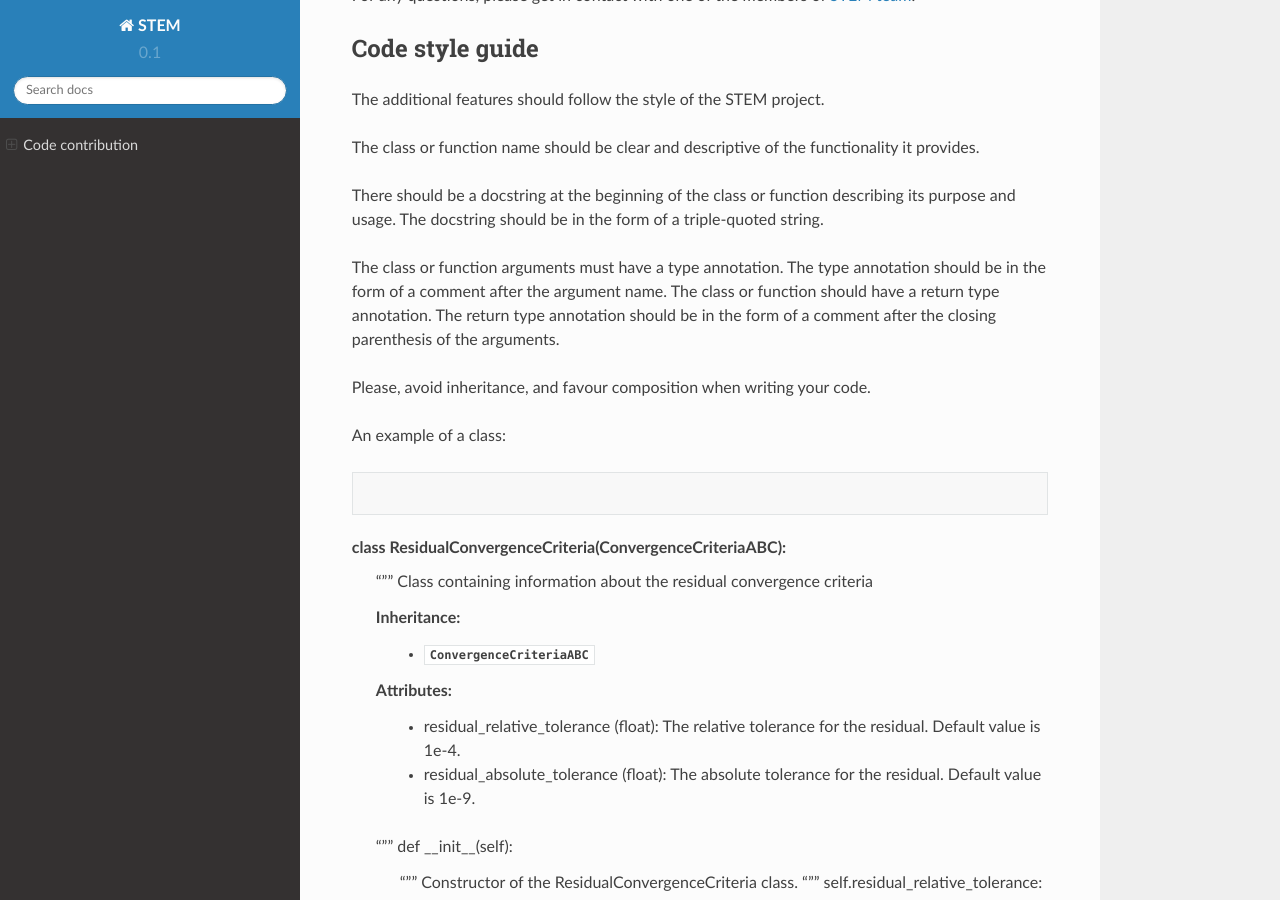
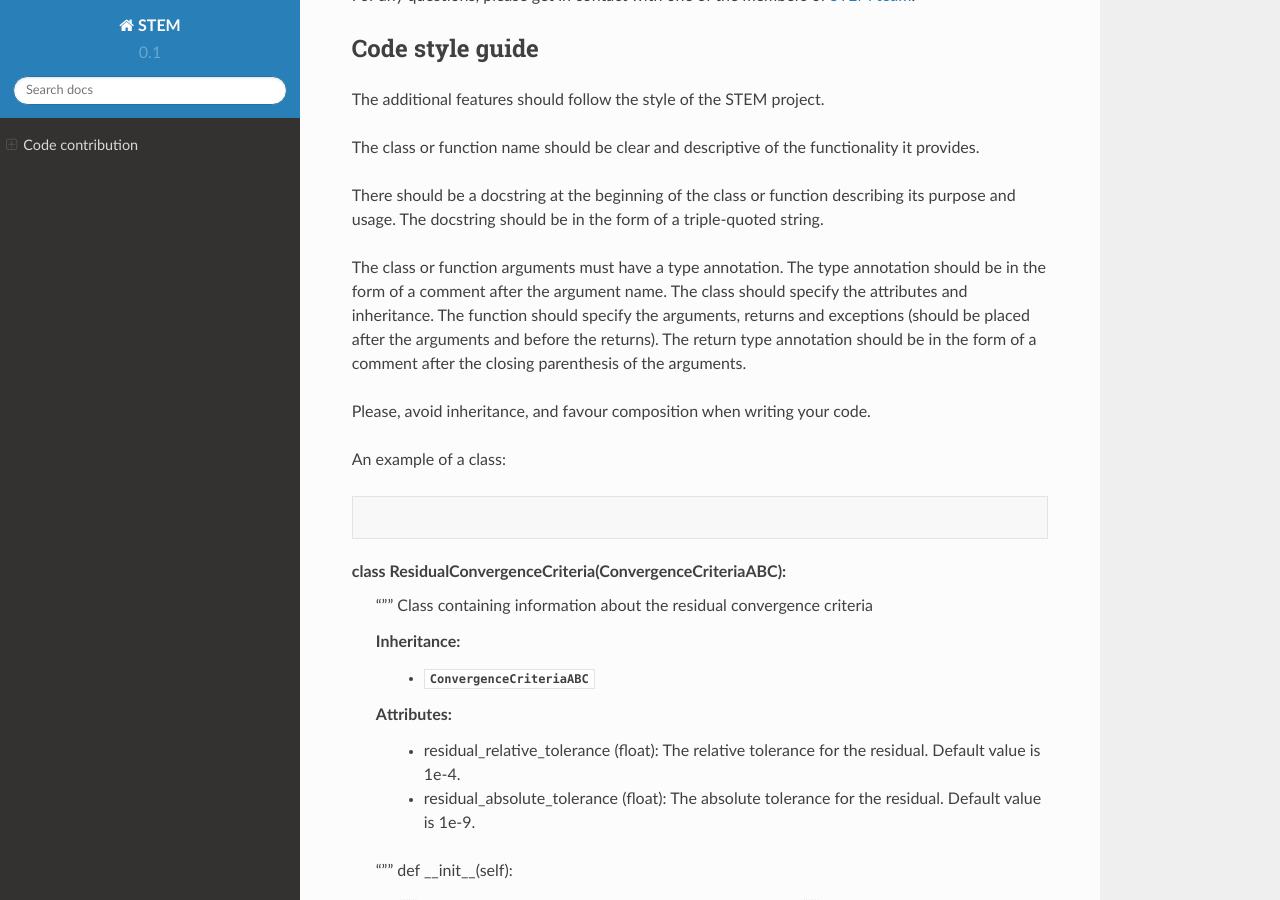
Before and after one commit to StemVibrations/STEM, a Sphinx documentation site: the page built from docs/contributions.rst, in a window 1280 px wide and 900 px high, scrolled down 520 px. Built offline with Sphinx 7.4.7 and the Read the Docs theme 2.0.0, drawn with Linux system fonts in a browser that asks for light colours.

Commit message:
updated contributions

```diff
--- a/docs/contributions.rst
+++ b/docs/contributions.rst
@@ -29,7 +29,9 @@ There should be a docstring at the beginning of the class or function describing
 The docstring should be in the form of a triple-quoted string.
 
 The class or function arguments must have a type annotation. The type annotation should be in the form of a comment after the argument name.
-The class or function should have a return type annotation. The return type annotation should be in the form of a comment after the closing parenthesis of the arguments.
+The class should specify the attributes and inheritance.
+The function should specify the arguments, returns and exceptions (should be placed after the arguments and before the returns).
+The return type annotation should be in the form of a comment after the closing parenthesis of the arguments.
 
 Please, avoid inheritance, and favour composition when writing your code.
 
```
